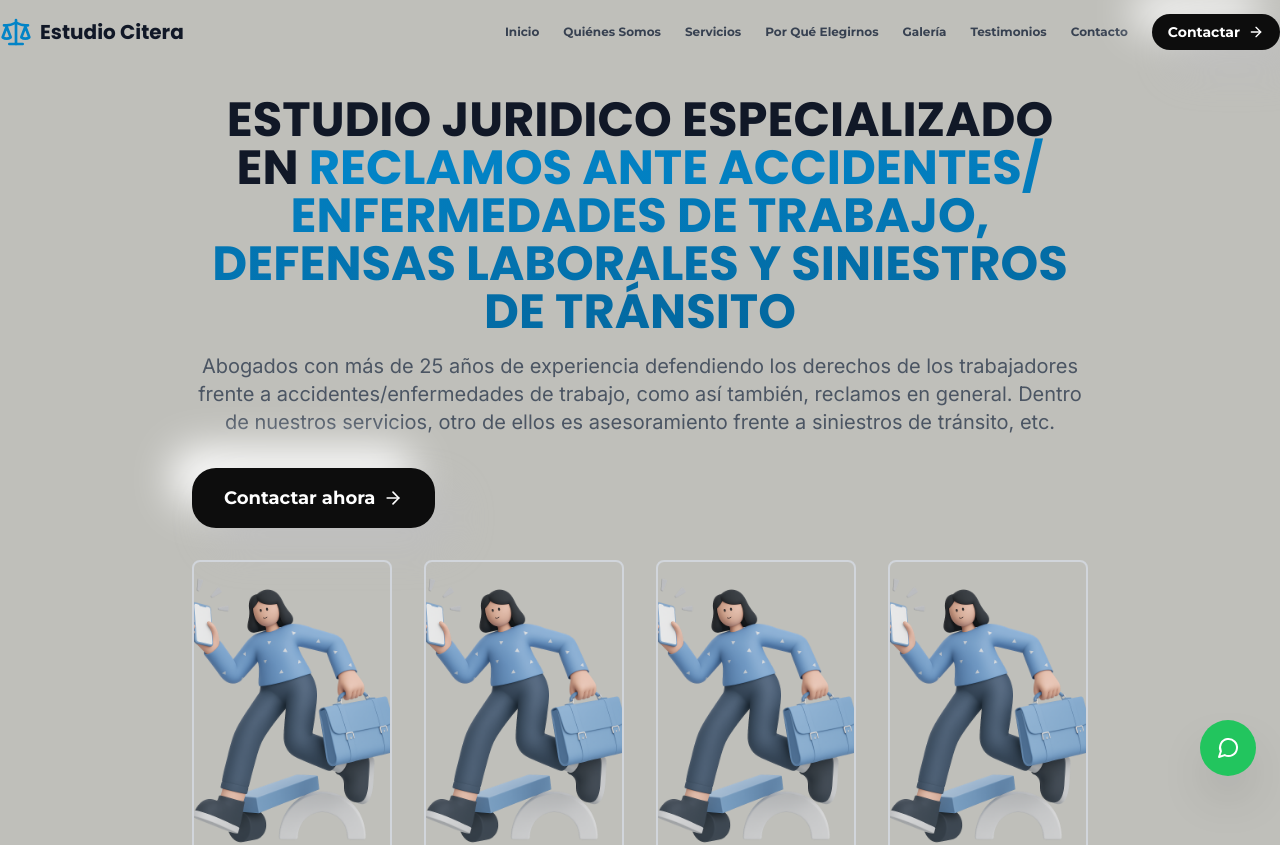
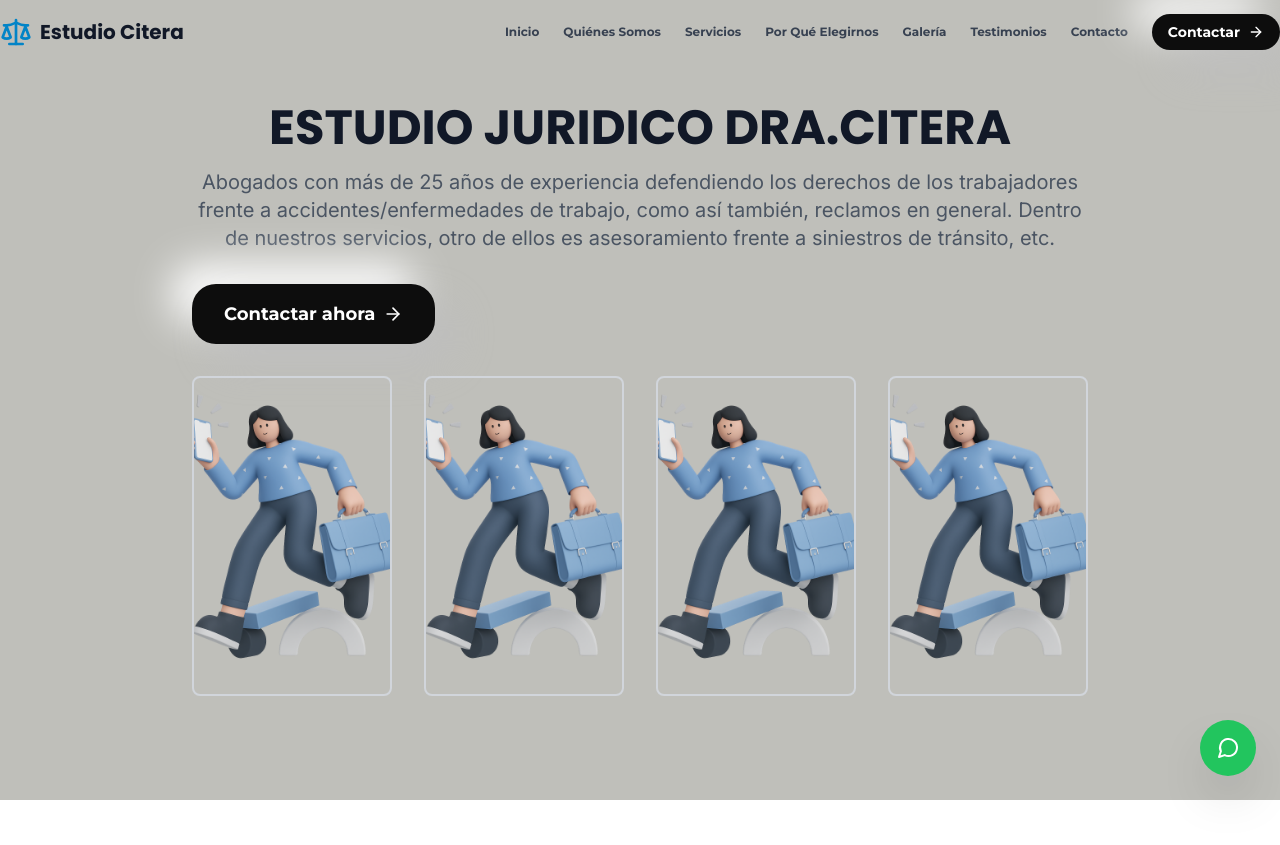
Before and after one commit to ZanellaOrnela/ESTUDIO-ANALIA-CITERA, a Next.js app: page / in a window 1280 px wide. Shown: the top 845 px of the page. Built offline with nearby package versions, Linux system fonts and the light colour scheme.

Commit message:
Change Hero title to 'ESTUDIO JURIDICO DRA.CITERA'

```diff
--- a/components/Hero.tsx
+++ b/components/Hero.tsx
@@ -25,10 +25,7 @@ const Hero = () => {
           >
             <div className="space-y-4">
               <h1 className="text-2xl sm:text-3xl md:text-4xl lg:text-5xl text-gray-900 leading-tight" style={{ fontFamily: 'Poppins', fontWeight: 700 }}>
-                ESTUDIO JURIDICO ESPECIALIZADO EN{' '}
-                <span className="text-gradient">
-                  RECLAMOS ANTE ACCIDENTES/ ENFERMEDADES DE TRABAJO, DEFENSAS LABORALES Y SINIESTROS DE TRÁNSITO
-                </span>
+                ESTUDIO JURIDICO DRA.CITERA
               </h1>
 
               <p className="text-lg sm:text-xl text-gray-600 leading-relaxed" style={{ fontFamily: 'Inter', fontWeight: 400 }}>
```
